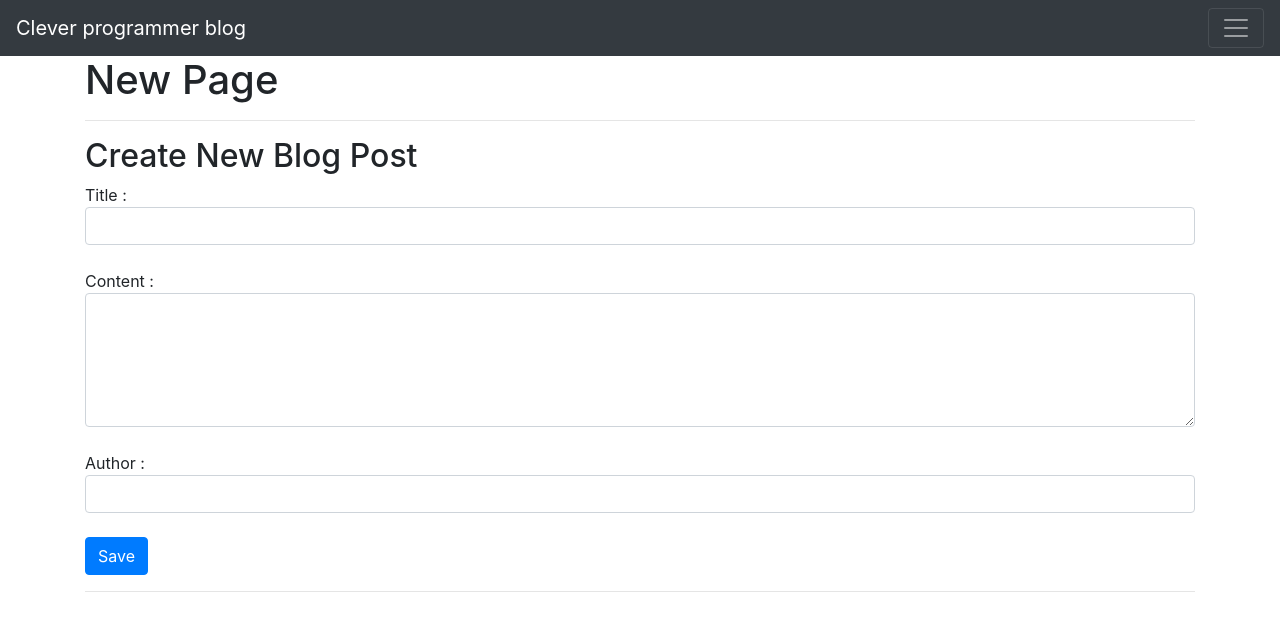
After one commit to egorsemevskiy/flask_demo, a Flask app: page /posts/new in a window 1280 px wide. The commit adds this page. Shown: the top 631 px of the page. Run offline with Flask 2, Linux system fonts and the light colour scheme; some libraries are stand-ins or nearby versions.

Commit message:
flask finished project

```diff
--- a/app.py
+++ b/app.py
@@ -1,6 +1,7 @@
-from flask import Flask, render_template
+from flask import Flask, render_template, request, redirect
 from flask_sqlalchemy import SQLAlchemy
 from _datetime import datetime
+
 
 app = Flask(__name__, static_folder='./static')
 app.config['SQLALCHEMY_DATABASE_URI'] = 'sqlite:///posts.db'
@@ -19,32 +20,38 @@ class BlogPost(db.Model):
         return f'Blog Post {str(self.id)}'
 
 
-all_posts = [
-    {
-        'title': 'Post 1',
-        'content': 'This is content of post 1',
-        'author': 'Egor',
-    },
-    {
-        'title': 'Post 2',
-        'content': 'This is content of post 2',
-        'author': 'Egor',
-    },
-    {
-        'title': 'Post 3',
-        'content': 'This is content of post 3',
-    }
-]
-
-
 @app.route('/')
 def index():
     return render_template('index.html')
 
 
-@app.route('/posts')
+@app.route('/posts', methods=['GET', 'POST'])
 def posts():
-    return render_template('posts.html', posts=all_posts)
+    if request.method == 'POST':
+        post_title = request.form['title']
+        post_content = request.form['content']
+        post_author = request.form['author']
+        new_post = BlogPost(title=post_title, content=post_content, author=post_author)
+        db.session.add(new_post)
+        db.session.commit()
+        return redirect('/posts')
+    else:
+        all_posts = BlogPost.query.order_by(BlogPost.data_posted).all()
+        return render_template('posts.html', posts=all_posts)
+
+
+@app.route('/posts/new', methods=['GET', "POST"])
+def new_post():
+    if request.method == 'POST':
+        post_title = request.form['title']
+        post_content = request.form['content']
+        post_author = request.form['author']
+        new_post = BlogPost(title=post_title, content=post_content, author=post_author)
+        db.session.add(new_post)
+        db.session.commit()
+        return redirect('/posts')
+    else:
+        return render_template('new.html')
 
 
 @app.route('/home/<string:name>/posts/<int:id>')
@@ -57,5 +64,26 @@ def get_req():
     return 'you can only get this webpage'
 
 
+@app.route('/posts/edit/<int:id>', methods=["GET", "POST"])
+def edit(id):
+    post = BlogPost.query.get_or_404(id)
+    if request.method == "POST":
+        post.title = request.form['title']
+        post.author = request.form['author']
+        post.content = request.form['content']
+        db.commit()
+        return redirect('/posts')
+    else:
+        return render_template('edit.html', post=post)
+
+
+@app.route('/posts/delete/<int:id>')
+def delete_post(id):
+    post = BlogPost.query.get_or_404(id)
+    db.session.delete(post)
+    db.session.commit()
+    return redirect('/posts')
+
+
 if __name__ == '__main__':
     app.run(debug=True)
--- a/static/css/main.css
+++ b/static/css/main.css
@@ -1,3 +1,3 @@
 body {
-	background: #c0c0c0;
+/* background: #c0c0c0; */
 }
--- a/templates/base.html
+++ b/templates/base.html
@@ -6,10 +6,49 @@
           content="width=device-width, user-scalable=no, initial-scale=1.0, maximum-scale=1.0, minimum-scale=1.0">
     <meta http-equiv="X-UA-Compatible" content="ie=edge">
     <link rel="stylesheet" type=text/css  href="{{ url_for('static', filename = 'css/main.css') }}">
+    <link rel="stylesheet" href="https://maxcdn.bootstrapcdn.com/bootstrap/4.0.0/css/bootstrap.min.css" integrity="sha384-Gn5384xqQ1aoWXA+058RXPxPg6fy4IWvTNh0E263XmFcJlSAwiGgFAW/dAiS6JXm" crossorigin="anonymous">
     <script src="{{ url_for('static' , filename = 'js/main.js')}}"></script>
     {% block head %} {% endblock %}
 </head>
 <body>
-    {% block body %} {% endblock %}
+    <nav class="navbar navbar-dark bg-dark">
+      <a class="navbar-brand" href="#">Clever programmer blog</a>
+      <button class="navbar-toggler" type="button" data-toggle="collapse" data-target="#navbarsExample01" aria-controls="navbarsExample01" aria-expanded="false" aria-label="Toggle navigation">
+        <span class="navbar-toggler-icon"></span>
+      </button>
+
+      <div class="collapse navbar-collapse" id="navbarsExample01">
+        <ul class="navbar-nav mr-auto">
+          <li class="nav-item active">
+            <a class="nav-link" href="/">Home <span class="sr-only">(current)</span></a>
+          </li>
+          <li class="nav-item">
+            <a class="nav-link" href="/posts">Posts</a>
+          </li>
+          <li class="nav-item">
+            <a class="nav-link " href="/posts/new">New</a>
+          </li>
+          <li class="nav-item dropdown">
+            <a class="nav-link dropdown-toggle" href="#" id="dropdown01" data-toggle="dropdown" aria-haspopup="true" aria-expanded="false">Dropdown</a>
+            <div class="dropdown-menu" aria-labelledby="dropdown01">
+              <a class="dropdown-item" href="#">WebSite</a>
+              <a class="dropdown-item" href="#">Youtube</a>
+              <a class="dropdown-item" href="#">Twitter</a>
+            </div>
+          </li>
+        </ul>
+        <form class="form-inline my-2 my-md-0">
+          <input class="form-control" type="text" placeholder="Search" aria-label="Search">
+        </form>
+      </div>
+    </nav>
+
+    <div class="container">
+        {% block body %} {% endblock %}
+    </div>
+
+    <script src="https://code.jquery.com/jquery-3.2.1.slim.min.js" integrity="sha384-KJ3o2DKtIkvYIK3UENzmM7KCkRr/rE9/Qpg6aAZGJwFDMVNA/GpGFF93hXpG5KkN" crossorigin="anonymous"></script>
+    <script src="https://cdnjs.cloudflare.com/ajax/libs/popper.js/1.12.9/umd/popper.min.js" integrity="sha384-ApNbgh9B+Y1QKtv3Rn7W3mgPxhU9K/ScQsAP7hUibX39j7fakFPskvXusvfa0b4Q" crossorigin="anonymous"></script>
+    <script src="https://maxcdn.bootstrapcdn.com/bootstrap/4.0.0/js/bootstrap.min.js" integrity="sha384-JZR6Spejh4U02d8jOt6vLEHfe/JQGiRRSQQxSfFWpi1MquVdAyjUar5+76PVCmYl" crossorigin="anonymous"></script>
 </body>
 </html>
--- /dev/null
+++ b/templates/new.html
@@ -0,0 +1,25 @@
+{% extends 'base.html' %}
+
+{% block head %}
+<title>Edit Page</title>
+{% endblock %}
+
+{% block body %}
+<h1>New Page</h1>
+<hr>
+    <h2>Create New Blog Post</h2>
+    <form action="/posts/new"  method="POST">
+        Title :
+        <input class="form-control" type="text" name="title" id="title"  aria-label="Enter Title"/>
+        <br>
+        Content :
+        <textarea class="form-control" rows="5" name="content" id="content"> </textarea>
+        <br>
+        Author :
+        <input class="form-control" type="text" name="author" id="author"/>
+        <br>
+        <input class="btn btn-primary" type="submit" value="Save">
+
+    </form>
+<hr>
+{% endblock %}
```
Also changed, not shown: templates/edit.html (added, +25 -0 lines), templates/index.html (+15 -0 lines), templates/posts.html (+25 -1 lines), posts.db, 1 other file.
